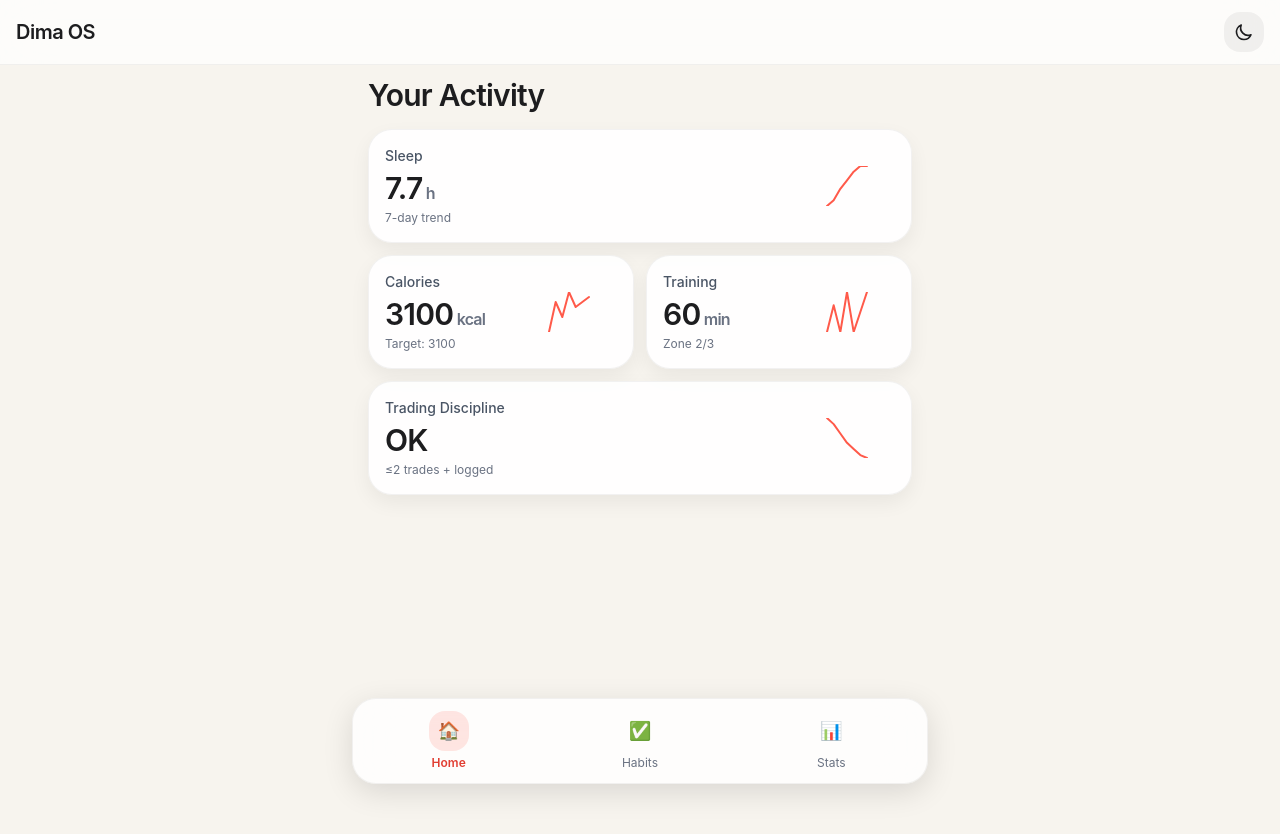
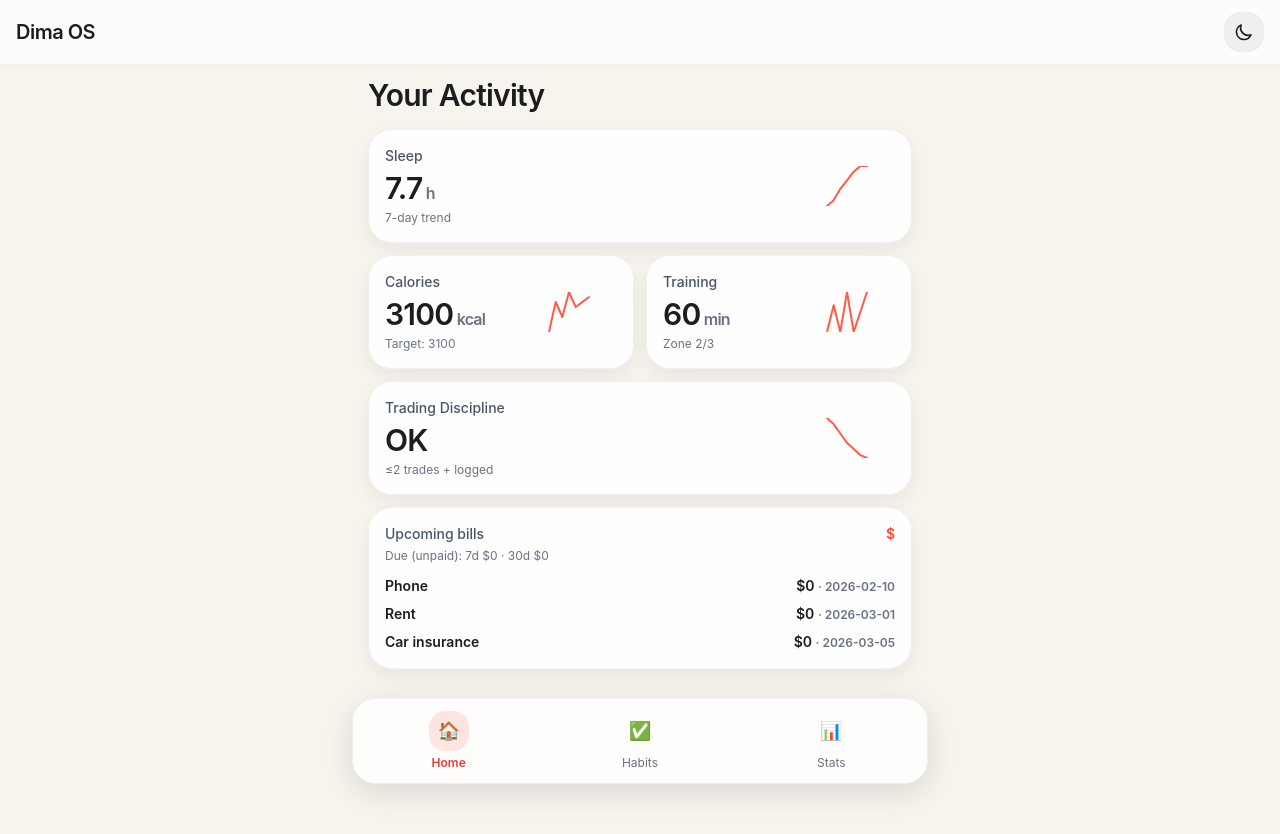
Before and after one commit to kkdima/dima-os, a React (Vite) app: page / in a window 1280 px wide. Shown: the top 834 px of the page. Before the commit the page ends 800 px from the top, so only its background shows below. Built offline with nearby package versions, Linux system fonts and the light colour scheme.

Commit message:
feat: upcoming bills section + bills editor

```diff
--- /dev/null
+++ b/src/components/BillsEditor.tsx
@@ -0,0 +1,156 @@
+import { useMemo, useState } from 'react';
+import { format } from 'date-fns';
+import { Card } from './ui/Card';
+import type { AppData, Bill, BillFrequency } from '../lib/appData';
+import { billNextDueDate, isBillPaid } from '../lib/bills';
+
+function uid() {
+  return Math.random().toString(36).slice(2, 10);
+}
+
+export function BillsEditor({ data, onChange }: { data: AppData; onChange: (d: AppData) => void }) {
+  const [title, setTitle] = useState('');
+  const [amount, setAmount] = useState('');
+  const [frequency, setFrequency] = useState<BillFrequency>('monthly');
+  const [dueDay, setDueDay] = useState('1');
+  const [dueDate, setDueDate] = useState(format(new Date(), 'yyyy-MM-dd'));
+
+  const upcoming = useMemo(() => {
+    return data.bills
+      .map((b) => {
+        const d = billNextDueDate(b);
+        if (!d) return null;
+        return { bill: b, due: d, paid: isBillPaid(b, d) };
+      })
+      .filter(Boolean)
+      .sort((a, b) => (a!.due.getTime() - b!.due.getTime()));
+  }, [data.bills]);
+
+  const addBill = () => {
+    if (!title.trim()) return;
+    const amt = Number(amount || '0');
+
+    const bill: Bill =
+      frequency === 'monthly'
+        ? {
+            id: uid(),
+            title: title.trim(),
+            amountUsd: amt,
+            frequency,
+            dueDay: Math.min(Math.max(Number(dueDay || '1'), 1), 31),
+          }
+        : {
+            id: uid(),
+            title: title.trim(),
+            amountUsd: amt,
+            frequency,
+            dueDate,
+            paid: false,
+          };
+
+    onChange({ ...data, bills: [...data.bills, bill] });
+    setTitle('');
+    setAmount('');
+  };
+
+  const removeBill = (id: string) => {
+    onChange({ ...data, bills: data.bills.filter((b) => b.id !== id) });
+  };
+
+  const togglePaid = (b: Bill) => {
+    const due = billNextDueDate(b);
+    if (!due) return;
+    const nextBills = data.bills.map((x) => {
+      if (x.id !== b.id) return x;
+      if (x.frequency === 'once') return { ...x, paid: !x.paid };
+      const ym = format(due, 'yyyy-MM');
+      return { ...x, lastPaidYm: x.lastPaidYm === ym ? undefined : ym };
+    });
+    onChange({ ...data, bills: nextBills });
+  };
+
+  return (
+    <div className="mt-3">
+      <Card className="p-4">
+        <div className="text-sm font-medium text-gray-600 dark:text-gray-300">Bills</div>
+        <div className="mt-2 text-xs text-gray-500 dark:text-gray-400">
+          Add upcoming bills and mark them paid. (All local)
+        </div>
+
+        <div className="mt-3 grid grid-cols-2 gap-2">
+          <input
+            value={title}
+            onChange={(e) => setTitle(e.target.value)}
+            placeholder="Name (e.g., Rent)"
+            className="col-span-2 w-full rounded-2xl bg-black/5 dark:bg-white/10 px-3 py-2 outline-none"
+          />
+          <input
+            value={amount}
+            onChange={(e) => setAmount(e.target.value)}
+            inputMode="decimal"
+            placeholder="Amount (USD)"
+            className="w-full rounded-2xl bg-black/5 dark:bg-white/10 px-3 py-2 outline-none"
+          />
+          <select
+            value={frequency}
+            onChange={(e) => setFrequency(e.target.value as BillFrequency)}
+            className="w-full rounded-2xl bg-black/5 dark:bg-white/10 px-3 py-2 outline-none"
+          >
+            <option value="monthly">Monthly</option>
+            <option value="once">One-time</option>
+          </select>
+
+          {frequency === 'monthly' ? (
+            <input
+              value={dueDay}
+              onChange={(e) => setDueDay(e.target.value)}
+              inputMode="numeric"
+              placeholder="Due day (1-31)"
+              className="col-span-2 w-full rounded-2xl bg-black/5 dark:bg-white/10 px-3 py-2 outline-none"
+            />
+          ) : (
+            <input
+              value={dueDate}
+              onChange={(e) => setDueDate(e.target.value)}
+              type="date"
+              className="col-span-2 w-full rounded-2xl bg-black/5 dark:bg-white/10 px-3 py-2 outline-none"
+            />
+          )}
+        </div>
+
+        <button onClick={addBill} className="mt-3 w-full rounded-2xl bg-coral-500 text-white py-2 font-semibold">
+          Add bill
+        </button>
+
+        <div className="mt-4 flex flex-col gap-2">
+          {upcoming.map((row) => {
+            const r = row!;
+            return (
+              <div key={r.bill.id} className="flex items-center justify-between gap-2">
+                <button onClick={() => togglePaid(r.bill)} className="flex-1 text-left">
+                  <div className="font-semibold text-sm">{r.bill.title}</div>
+                  <div className="text-xs text-gray-500 dark:text-gray-400">
+                    Next: {format(r.due, 'MMM d')} · ${r.bill.amountUsd.toFixed(0)}
+                  </div>
+                </button>
+                <button
+                  onClick={() => togglePaid(r.bill)}
+                  className={
+                    'px-3 py-2 rounded-2xl text-xs font-semibold ' +
+                    (r.paid ? 'bg-black/5 dark:bg-white/10 text-gray-500' : 'bg-coral-500/15 text-coral-700 dark:text-coral-200')
+                  }
+                >
+                  {r.paid ? 'Paid' : 'Unpaid'}
+                </button>
+                <button onClick={() => removeBill(r.bill.id)} className="px-3 py-2 rounded-2xl bg-black/5 dark:bg-white/10 text-xs">
+                  ✕
+                </button>
+              </div>
+            );
+          })}
+          {upcoming.length === 0 && <div className="text-sm text-gray-500 dark:text-gray-400">No bills yet.</div>}
+        </div>
+      </Card>
+    </div>
+  );
+}
--- a/src/lib/appData.ts
+++ b/src/lib/appData.ts
@@ -15,13 +15,29 @@ export interface MetricEntry {
   sleepHours?: number;
 }
 
+export type BillFrequency = 'monthly' | 'once';
+
+export interface Bill {
+  id: string;
+  title: string;
+  amountUsd: number;
+  frequency: BillFrequency;
+  // monthly bills
+  dueDay?: number; // 1-31
+  lastPaidYm?: string; // yyyy-MM
+  // one-time bills
+  dueDate?: string; // yyyy-MM-dd
+  paid?: boolean;
+}
+
 export interface AppData {
   habits: Habit[];
   habitCompletions: Record<HabitId, Record<string, boolean>>; // habitId -> date -> done
   metrics: MetricEntry[];
+  bills: Bill[];
 }
 
-const KEY = 'dima_os_data_v1';
+const KEY = 'dima_os_data_v2';
 
 export const DEFAULT_HABITS: Habit[] = [
   { id: 'sleep_22', title: 'Sleep by 22:00', emoji: '🛌' },
@@ -34,13 +50,14 @@ export const DEFAULT_HABITS: Habit[] = [
 ];
 
 export function loadAppData(): AppData {
-  const fallback: AppData = { habits: DEFAULT_HABITS, habitCompletions: {}, metrics: [] };
+  const fallback: AppData = { habits: DEFAULT_HABITS, habitCompletions: {}, metrics: [], bills: [] };
   const data = loadJSON<AppData>(KEY, fallback);
 
-  // ensure habits exist
+  // ensure fields exist
   if (!data.habits?.length) data.habits = DEFAULT_HABITS;
   if (!data.habitCompletions) data.habitCompletions = {};
   if (!data.metrics) data.metrics = [];
+  if (!data.bills) data.bills = [];
 
   return data;
 }
@@ -94,16 +111,27 @@ export function upsertMetricToday(data: AppData, entry: MetricEntry, today = new
 
 export function seedIfEmpty(data: AppData, today = new Date()): AppData {
   // create lightweight demo data if empty so UI isn't blank.
-  if (data.metrics.length === 0) {
+  let next: AppData = data;
+
+  if (next.metrics.length === 0) {
     const days = lastNDays(14, today);
     const baseW = 72;
-    const next: AppData = structuredClone(data);
+    next = structuredClone(next);
     next.metrics = days.map((d, i) => ({
       date: d,
       weightKg: Math.round((baseW + Math.sin(i / 3) * 0.8) * 10) / 10,
       sleepHours: Math.round((7 + Math.cos(i / 2) * 0.7) * 10) / 10,
     }));
-    return next;
   }
-  return data;
+
+  if (next.bills.length === 0) {
+    next = structuredClone(next);
+    next.bills = [
+      { id: 'rent', title: 'Rent', amountUsd: 0, frequency: 'monthly', dueDay: 1 },
+      { id: 'car_ins', title: 'Car insurance', amountUsd: 0, frequency: 'monthly', dueDay: 5 },
+      { id: 'phone', title: 'Phone', amountUsd: 0, frequency: 'monthly', dueDay: 10 },
+    ];
+  }
+
+  return next;
 }
--- /dev/null
+++ b/src/lib/bills.ts
@@ -0,0 +1,67 @@
+import { addMonths, format, getDate, parseISO, setDate } from 'date-fns';
+import type { Bill } from './appData';
+
+export interface UpcomingBill {
+  id: string;
+  title: string;
+  amountUsd: number;
+  dueDate: string; // yyyy-MM-dd
+  kind: 'monthly' | 'once';
+  paid: boolean;
+}
+
+function ym(d: Date) {
+  return format(d, 'yyyy-MM');
+}
+
+export function billNextDueDate(bill: Bill, today = new Date()): Date | null {
+  if (bill.frequency === 'once') {
+    if (!bill.dueDate) return null;
+    return parseISO(bill.dueDate);
+  }
+
+  const day = Math.min(Math.max(bill.dueDay ?? 1, 1), 31);
+  const thisMonth = setDate(today, day);
+
+  // if due date already passed this month, use next month
+  const due = getDate(today) <= day ? thisMonth : addMonths(thisMonth, 1);
+  return due;
+}
+
+export function isBillPaid(bill: Bill, due: Date): boolean {
+  if (bill.frequency === 'once') return !!bill.paid;
+  return bill.lastPaidYm === ym(due);
+}
+
+export function computeUpcomingBills(bills: Bill[], today = new Date()): UpcomingBill[] {
+  const res: UpcomingBill[] = [];
+
+  for (const b of bills) {
+    const due = billNextDueDate(b, today);
+    if (!due) continue;
+    res.push({
+      id: b.id,
+      title: b.title,
+      amountUsd: b.amountUsd,
+      dueDate: format(due, 'yyyy-MM-dd'),
+      kind: b.frequency,
+      paid: isBillPaid(b, due),
+    });
+  }
+
+  res.sort((a, b) => (a.dueDate < b.dueDate ? -1 : 1));
+  return res;
+}
+
+export function sumUpcoming(upcoming: UpcomingBill[], withinDays: number, today = new Date()): number {
+  const t = parseISO(format(today, 'yyyy-MM-dd'));
+  const ms = withinDays * 24 * 60 * 60 * 1000;
+  const limit = new Date(t.getTime() + ms);
+
+  return upcoming
+    .filter((u) => {
+      const d = parseISO(u.dueDate);
+      return d <= limit && !u.paid;
+    })
+    .reduce((acc, u) => acc + (u.amountUsd || 0), 0);
+}
--- a/src/pages/HomePage.tsx
+++ b/src/pages/HomePage.tsx
@@ -1,6 +1,7 @@
 import { useMemo } from 'react';
 import { Card } from '../components/ui/Card';
 import type { AppData } from '../lib/appData';
+import { computeUpcomingBills, sumUpcoming } from '../lib/bills';
 
 function Sparkline({ values }: { values: number[] }) {
   const points = useMemo(() => {
@@ -63,6 +64,11 @@ export function HomePage({ data }: { data: AppData }) {
   const trainingMin = 60;
   const tradingOk = true;
 
+  const upcoming = computeUpcomingBills(data.bills);
+  const nextBills = upcoming.slice(0, 3);
+  const due7 = sumUpcoming(upcoming, 7);
+  const due30 = sumUpcoming(upcoming, 30);
+
   return (
     <div className="px-4 pt-3 pb-28 max-w-xl mx-auto">
       <h2 className="text-3xl font-semibold tracking-tight">Your Activity</h2>
@@ -96,6 +102,29 @@ export function HomePage({ data }: { data: AppData }) {
           hint="≤2 trades + logged"
           series={weightSeries.length ? weightSeries : [1, 1, 1, 1, 1, 1, 1]}
         />
+
+        <Card className="p-4">
+          <div className="flex items-start justify-between">
+            <div>
+              <div className="text-sm font-medium text-gray-600 dark:text-gray-300">Upcoming bills</div>
+              <div className="mt-1 text-xs text-gray-500 dark:text-gray-400">Due (unpaid): 7d ${due7.toFixed(0)} · 30d ${due30.toFixed(0)}</div>
+            </div>
+            <div className="text-coral-600 dark:text-coral-300 font-semibold text-sm">$</div>
+          </div>
+          <div className="mt-3 flex flex-col gap-2">
+            {nextBills.map((b) => (
+              <div key={b.id + b.dueDate} className="flex items-center justify-between">
+                <div className="text-sm font-semibold">{b.title}</div>
+                <div className={b.paid ? 'text-xs text-gray-400' : 'text-sm font-semibold'}>
+                  ${b.amountUsd.toFixed(0)} <span className="text-xs text-gray-500">· {b.dueDate}</span>
+                </div>
+              </div>
+            ))}
+            {nextBills.length === 0 && (
+              <div className="text-sm text-gray-500 dark:text-gray-400">No bills yet. Add them in Stats.</div>
+            )}
+          </div>
+        </Card>
       </div>
     </div>
   );
--- a/src/pages/StatsPage.tsx
+++ b/src/pages/StatsPage.tsx
@@ -5,6 +5,7 @@ import { Segmented } from '../components/ui/Segmented';
 import { upsertMetricToday } from '../lib/appData';
 import type { AppData } from '../lib/appData';
 import { downloadText, readFileText } from '../lib/storage';
+import { BillsEditor } from '../components/BillsEditor';
 
 type Range = 'day' | 'week' | 'month';
 
@@ -151,6 +152,8 @@ export function StatsPage({ data, onChange }: { data: AppData; onChange: (next:
         </Card>
       </div>
 
+      <BillsEditor data={data} onChange={onChange} />
+
       <div className="mt-3">
         <Card className="p-4">
           <div className="text-sm font-medium text-gray-600 dark:text-gray-300">Backup (local data)</div>
```
